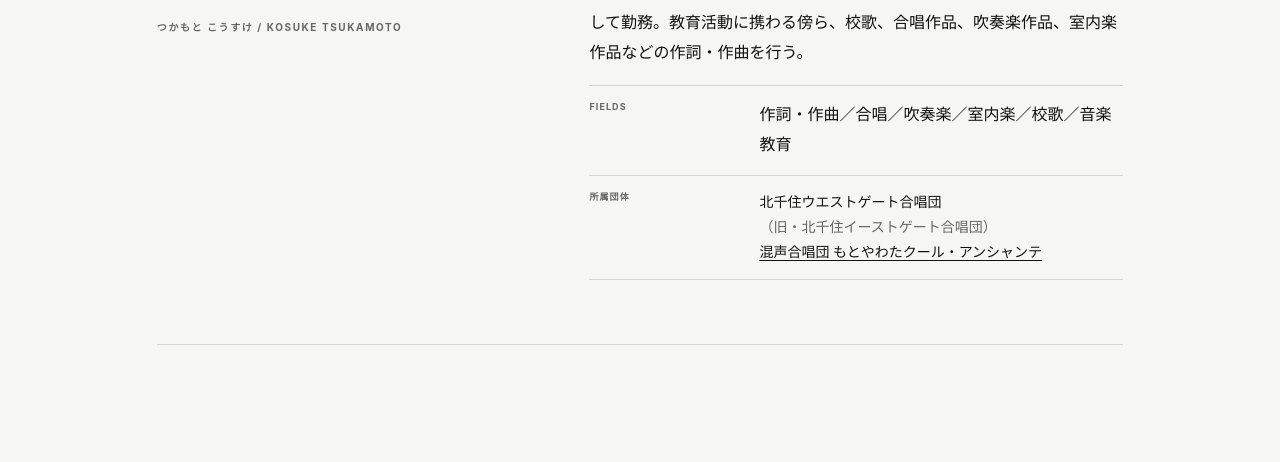
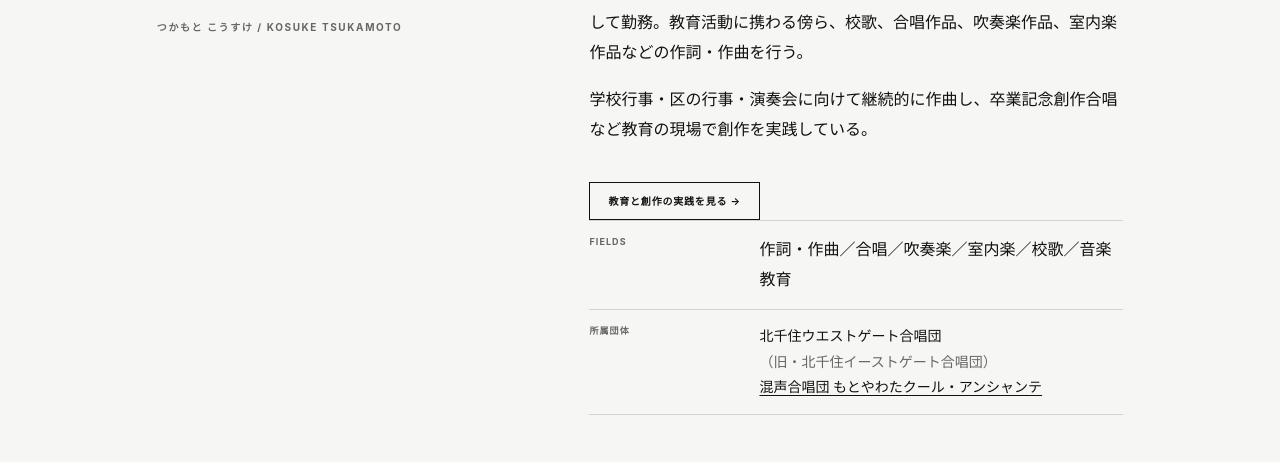
Before and after one commit to Tsukam-oto/kosuke-tsukamoto-website, a website: page profile/index.html in a window 1280 px wide. Shown: the part 555-1017 px from the top of the page. Drawn offline with Linux system fonts and the light colour scheme.

Commit message:
Keep concise profile with education practice link

```diff
--- a/profile/index.html
+++ b/profile/index.html
@@ -14,4 +14,4 @@
       "つかもと こうすけ"
     ]
   }
-}</script></head><body><header class="header"><a class="brand" href="/">束元康介</a><nav class="nav"><a href="/works/">WORKS</a><a href="/music-education/">EDUCATION</a><a href="/profile/">PROFILE</a><a href="/#contact">CONTACT</a></nav></header><main class="page"><section class="hero"><p class="kicker">PROFILE</p><h1>束元 康介</h1><p class="lead">作詞・作曲、音楽教育。創作と教育を切り離さず、一つの音楽活動として続けています。</p></section><section class="section grid"><div><h2>束元 康介</h2><p class="kicker">つかもと こうすけ / KOSUKE TSUKAMOTO</p></div><div><p>1998年生まれ。茨城県立取手松陽高等学校音楽科にてピアノを専攻。文教大学教育学部にて音楽教育を学ぶ。大学卒業後、公立学校の音楽科教員として勤務。教育活動に携わる傍ら、校歌、合唱作品、吹奏楽作品、室内楽作品などの作詞・作曲を行う。</p><div class="facts"><div class="fact"><b>FIELDS</b><span>作詞・作曲／合唱／吹奏楽／室内楽／校歌／音楽教育</span></div><div class="fact"><b>所属団体</b><span><span class="affiliation-line">北千住ウエストゲート合唱団</span><span class="affiliation-line affiliation-old">（旧・北千住イーストゲート合唱団）</span><a class="affiliation-line" href="https://choeurenchante.wixsite.com/choeurenchante" rel="noopener" style="text-decoration:underline;text-underline-offset:3px" target="_blank">混声合唱団 <span class="affiliation-name">もとやわたクール・アンシャンテ</span></a></span></div></div></div></section></main><footer class="footer">KOSUKE TSUKAMOTO / LYRICIST / COMPOSER / MUSIC EDUCATOR</footer></body></html>
+}</script></head><body><header class="header"><a class="brand" href="/">束元康介</a><nav class="nav"><a href="/works/">WORKS</a><a href="/music-education/">EDUCATION</a><a href="/profile/">PROFILE</a><a href="/#contact">CONTACT</a></nav></header><main class="page"><section class="hero"><p class="kicker">PROFILE</p><h1>束元 康介</h1><p class="lead">作詞・作曲、音楽教育。創作と教育を切り離さず、一つの音楽活動として続けています。</p></section><section class="section grid"><div><h2>束元 康介</h2><p class="kicker">つかもと こうすけ / KOSUKE TSUKAMOTO</p></div><div><p>1998年生まれ。茨城県立取手松陽高等学校音楽科にてピアノを専攻。文教大学教育学部にて音楽教育を学ぶ。大学卒業後、公立学校の音楽科教員として勤務。教育活動に携わる傍ら、校歌、合唱作品、吹奏楽作品、室内楽作品などの作詞・作曲を行う。</p><p>学校行事・区の行事・演奏会に向けて継続的に作曲し、卒業記念創作合唱など教育の現場で創作を実践している。</p><a class="button" href="/music-education/">教育と創作の実践を見る →</a><div class="facts"><div class="fact"><b>FIELDS</b><span>作詞・作曲／合唱／吹奏楽／室内楽／校歌／音楽教育</span></div><div class="fact"><b>所属団体</b><span><span class="affiliation-line">北千住ウエストゲート合唱団</span><span class="affiliation-line affiliation-old">（旧・北千住イーストゲート合唱団）</span><a class="affiliation-line" href="https://choeurenchante.wixsite.com/choeurenchante" rel="noopener" style="text-decoration:underline;text-underline-offset:3px" target="_blank">混声合唱団 <span class="affiliation-name">もとやわたクール・アンシャンテ</span></a></span></div></div></div></section></main><footer class="footer">KOSUKE TSUKAMOTO / LYRICIST / COMPOSER / MUSIC EDUCATOR</footer></body></html>
```
